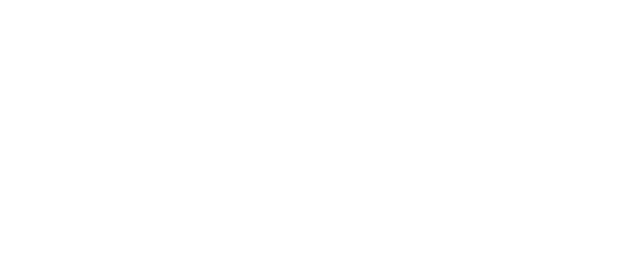
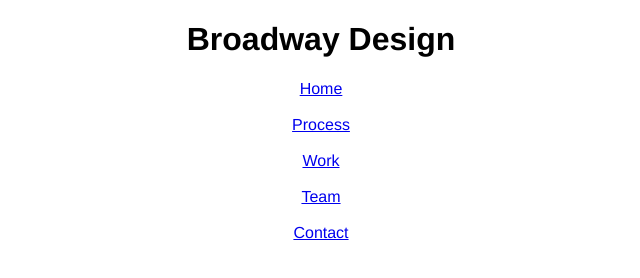
Before and after one commit to Lino09/BroadwayDesign, a plain HTML site: page index.html in a window 1280 px wide. Shown: the whole page, without its empty margins (319-959 px from the left). Drawn offline with Linux system fonts and the light colour scheme; files that its build step writes are made by us from their sources.

Commit message:
add nav bar

```diff
--- a/index.html
+++ b/index.html
@@ -1,10 +1,27 @@
 <!DOCTYPE html>
 <html>
+
 <head>
   <title>Broadway Design</title>
-  <link href="./sources/css/index.css" type="text/css" rel="stylesheet" />
+  <link href="./resources/css/index.css" type="text/css" rel="stylesheet" />
 </head>
+
 <body>
+  <header>
+    <h1>Broadway Design</h1>
+    <nav>
+      <a href="#">Home</a>
+      <br /><br />
+      <a href="#">Process</a>
+      <br /><br />
+      <a href="#">Work</a>
+      <br /><br />
+      <a href="#">Team</a>
+      <br /><br />
+      <a href="#">Contact</a>
+    </nav>
+  </header>
 
 </body>
+
 </html>
--- a/resources/css/index.css
+++ b/resources/css/index.css
@@ -0,0 +1,9 @@
+html{
+  font-family: Helvetica;
+  text-align: center;
+
+}
+ul{
+
+  list-style: none;
+}
```
